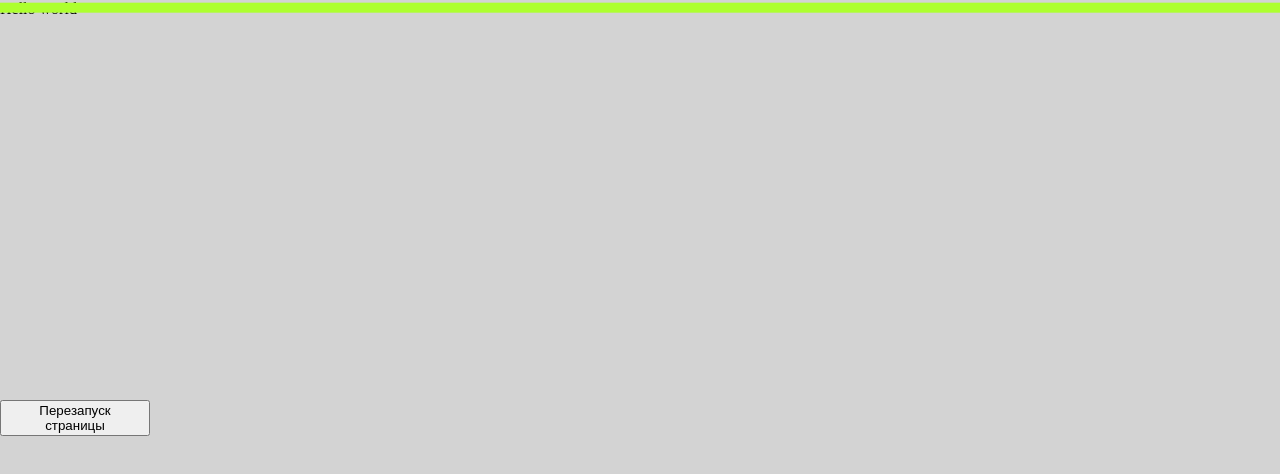
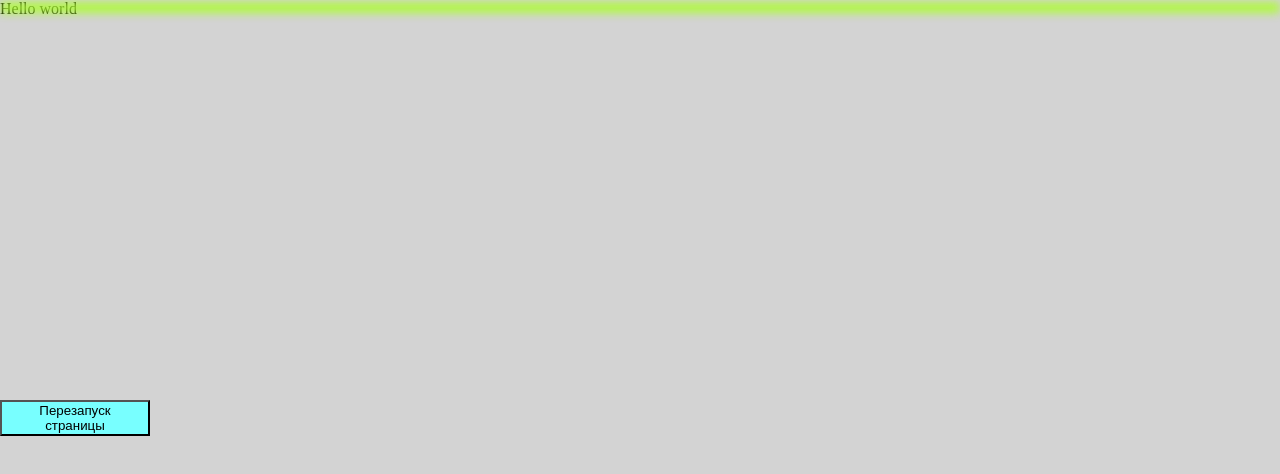
Before and after one commit to belkud/Films, a website built with Vite: page index.html in a window 1280 px wide. Built offline with nearby package versions, Linux system fonts and the light colour scheme.

Commit message:
firstLine

```diff
--- a/src/main.ts
+++ b/src/main.ts
@@ -1,7 +1,6 @@
 import './style.css'
 
 const firstLine = document.querySelector('#firstLine') as HTMLDivElement
-// firstLine.addEventListener ('click', ()=>{
     // (возможно пригодится для трех линий)
     for (let i = 0; i < 10; i++) {
     }
@@ -14,15 +13,14 @@ const firstLine = document.querySelector('#firstLine') as HTMLDivElement
         console.log(firstLine.style.filter);
         console.log(number);
 
+        firstLine.style.backgroundColor = 'green'
+        // СОЗДАТЬ МАССИВ И В НЕМ ОТ 0 ДО 255 3 ОТДЕЛЬНЫХ ЧИСЛА
     },5000)
-    // })
 
-    console.log(Math.round(Math.random()*10+5));
+
 
 
     const restart = document.querySelector('#restart') as HTMLButtonElement
     restart.addEventListener ('click',()=> {
-        // console.log(location.reload());
-        console.log(Math.round(Math.random()));
-
+        console.log(location.reload());
     })
--- a/src/style.css
+++ b/src/style.css
@@ -17,6 +17,7 @@ body {
   height: 10px;
   background-color: greenyellow;
   top: 0;
+  filter: blur(5px);
 
 }
 
@@ -24,5 +25,6 @@ body {
   width: 150px;
   position: absolute;
   top: 50%;
+  background-color: rgb(120, 255, 255);
 
 }
```
